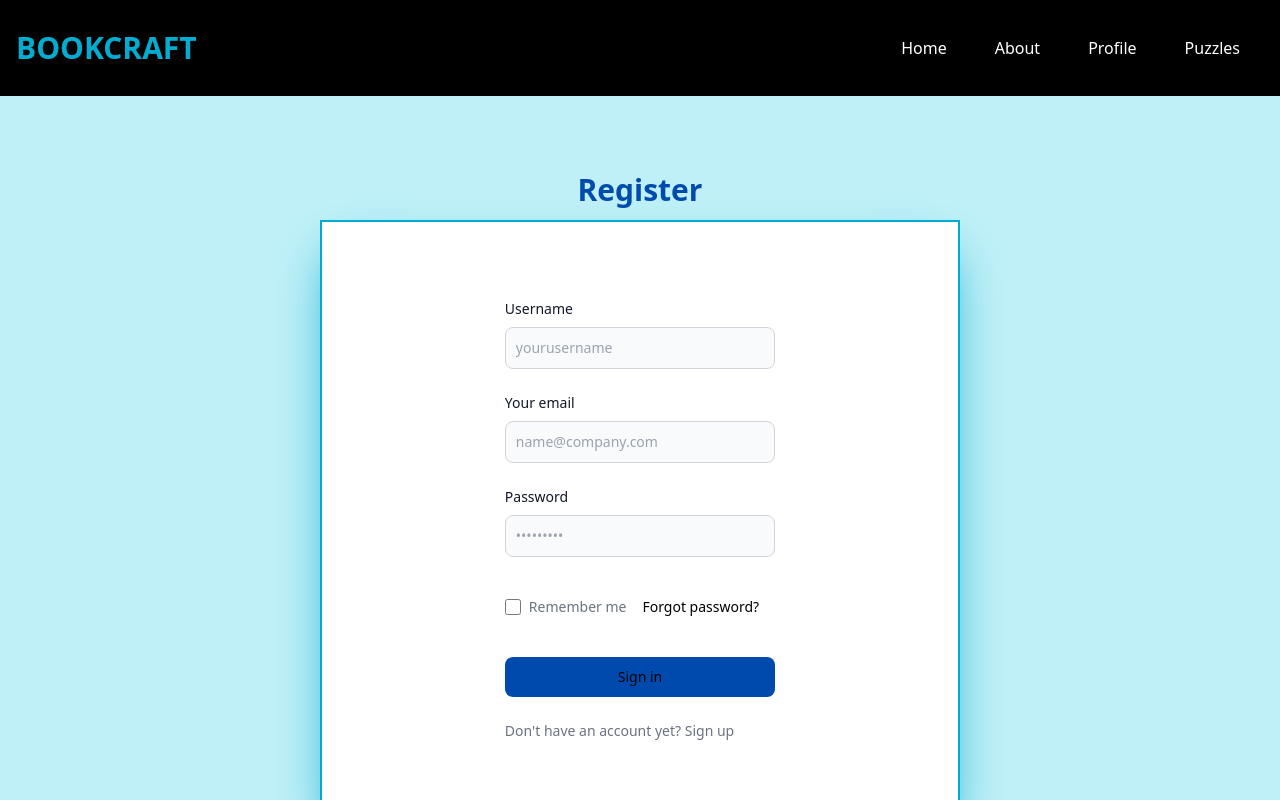
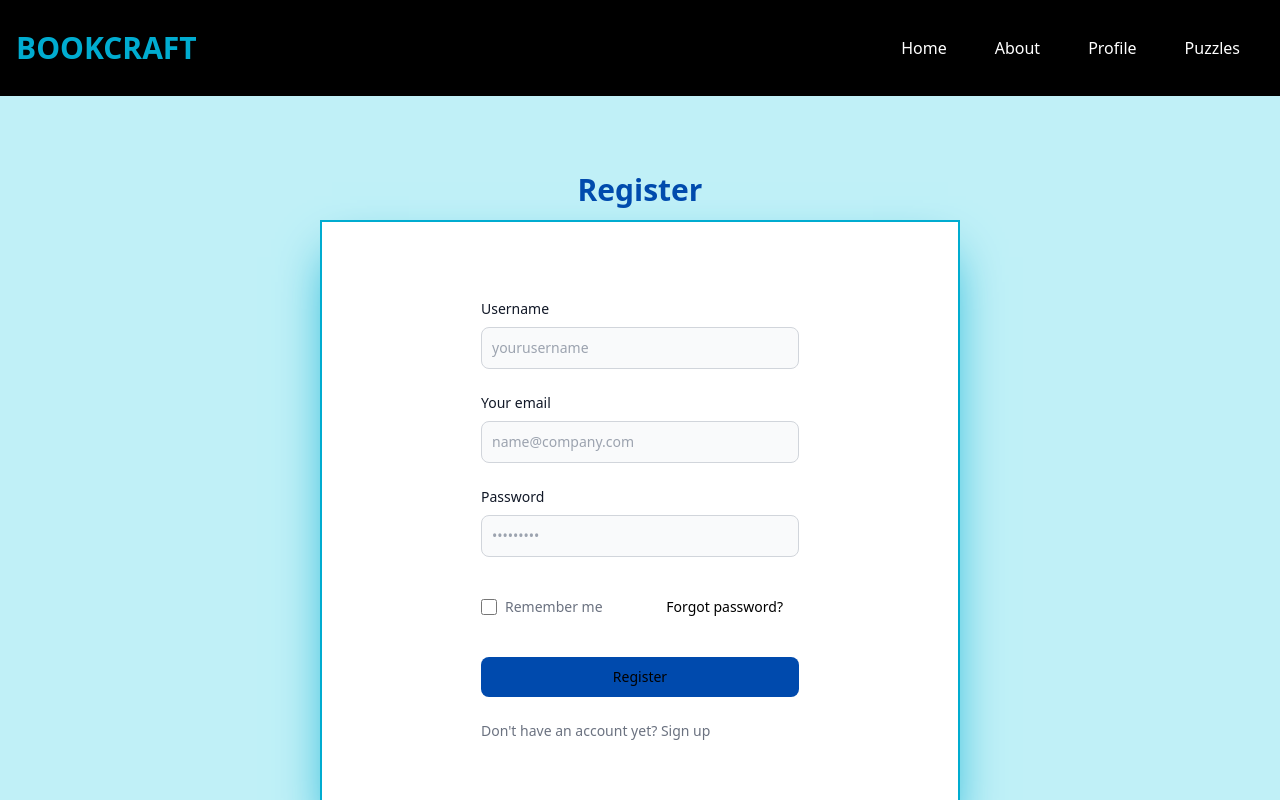
Before and after one commit to 0xAdaugo/Book_Craft, a React (Create React App) app in the folder frontend/book-craft_frontend/: page /register in a window 1280 px wide. Shown: the top 800 px of the page. Built offline with nearby package versions, Linux system fonts and the light colour scheme; a web font is replaced by a local one.

Commit message:
linking login and registration pages to backend

```diff
--- a/frontend/book-craft_frontend/package.json
+++ b/frontend/book-craft_frontend/package.json
@@ -13,6 +13,7 @@
     "react-parallax": "^3.5.1",
     "react-router-dom": "^6.23.1",
     "react-scripts": "5.0.1",
+    "react-toastify": "^10.0.5",
     "react-typed": "^2.0.12",
     "tw-elements-react": "^1.0.0-alpha2",
     "web-vitals": "^2.1.4"
--- a/frontend/book-craft_frontend/src/pages/Login.jsx
+++ b/frontend/book-craft_frontend/src/pages/Login.jsx
@@ -1,39 +1,84 @@
-import { Link } from 'react-router-dom'
-
-import React from 'react'
+import { Link, useNavigate } from 'react-router-dom';
+import React, { useState } from 'react';
+import axios from 'axios';
+import { ToastContainer, toast } from 'react-toastify';
 
 const Login = () => {
+  const navigate = useNavigate();
+  const [inputValue, setInputValue] = useState({
+    email: "",
+    password: ""
+  });
+  const { email, password } = inputValue;
+  const handleChange = (e) => {
+    const { name, value } = e.target;
+    setInputValue({
+      ...inputValue,
+      [name]: value,
+    });
+  };
+  const handleError = (error) => toast.error(error, {position: "top-center"});
+  const handleSuccess = (msg) => toast.success(msg, {position: "top-center"});
+
+  const handleSubmit = async (e) => {
+    e.preventDefault();
+    try {
+      const { data } = await axios.post("http://localhost:5000/login",
+      {
+        ...inputValue,
+      },
+      { withCredentials: true }
+      );
+      const { success, message } = data;
+      if (success) {
+        handleSuccess(message);
+        setTimeout(() => {
+          navigate('/');
+        }, 1000);
+      } else {
+        handleError(message);
+      }
+    } catch (error) {
+      console.log(error);
+    }
+    setInputValue({
+      ...inputValue,
+      email: "",
+      password: "",
+    });
+  };
   return (
     <div className='h-screen w-full p-auto flex justify-center items-center flex-col'>
       <h1 className='text-3xl font-bold text-center text-[#004aad] mb-3'>Log In</h1>
       <div className='w-3/4 h-3/4 border-2 border-[#00ACD0] shadow-2xl shadow-[#00ACD0] bg-white flex justify-center items-center flex-col'>
-      <form className="space-y-4 md:space-y-6" action="#">
+      <form className="space-y-4 md:space-y-6 w-1/2 h-1/2" onSubmit={handleSubmit} action="#">
         <div>
-              <label for="email" className="block mb-2 text-sm font-medium text-gray-900">Your email</label>
-              <input type="email" name="email" id="email" className="bg-gray-50 border border-gray-300 text-gray-900 sm:text-sm rounded-lg focus:ring-primary-600 focus:border-primary-600 block w-full p-2.5 " placeholder="name@company.com" required="" />
+              <label htmlFor="email" className="block mb-2 text-sm font-medium text-gray-900">Your email</label>
+              <input onChange={handleChange} value={email} type="email" name="email" id="email" className="bg-gray-50 border border-gray-300 text-gray-900 sm:text-sm rounded-lg focus:ring-primary-600 focus:border-primary-600 block w-full p-2.5 " placeholder="name@company.com" required={true} />
           </div>
           <div>
-              <label for="password" className="block mb-2 text-sm font-medium text-gray-900">Password</label>
-              <input type="password" name="password" id="password" placeholder="•••••••••" className="bg-gray-50 border border-gray-300 text-gray-900 sm:text-sm rounded-lg focus:ring-primary-600 focus:border-primary-600 block w-full p-2.5" required="" />
+              <label htmlFor="password" className="block mb-2 text-sm font-medium text-gray-900">Password</label>
+              <input onChange={handleChange} value={password} type="password" name="password" id="password" placeholder="•••••••••" className="bg-gray-50 border border-gray-300 text-gray-900 sm:text-sm rounded-lg focus:ring-primary-600 focus:border-primary-600 block w-full p-2.5" required={true} />
           </div>
           <div className="flex items-center justify-between">
               <div className="flex items-start">
                   <div className="flex items-center h-5">
-                    <input id="remember" aria-describedby="remember" type="checkbox" className="w-4 h-4 border border-gray-300 rounded bg-gray-50 focus:ring-3 focus:ring-primary-300" required="" />
+                    <input id="remember" aria-describedby="remember" type="checkbox" className="w-4 h-4 border border-gray-300 rounded bg-gray-50 focus:ring-3 focus:ring-primary-300" required={true} />
                   </div>
                   <div className="ml-2 text-sm">
-                    <label for="remember" className="text-gray-500">Remember me</label>
+                    <label htmlFor="remember" className="text-gray-500">Remember me</label>
                   </div>
               </div>
               <Link className="text-sm font-medium text-primary-600 hover:underline m-4">Forgot password?</Link>
           </div>
           <button type="submit" className="w-full text-black bg-[#004aad] hover:bg-[#477ec6] focus:ring-4 focus:outline-none focus:ring-primary-300 font-medium rounded-lg text-sm px-5 py-2.5 text-center">Sign in</button>
           <p className="text-sm font-light text-gray-500">
-              Don't have an account yet? <Link className="font-medium text-primary-600 hover:underline">Sign up</Link>
+              Don't have an account yet? <Link to={"/register"} className="font-medium text-primary-600 hover:underline">Register</Link>
           </p>
         </form>
 
       </div>
+      <ToastContainer />
     </div>
   )
 }
--- a/frontend/book-craft_frontend/src/pages/Register.jsx
+++ b/frontend/book-craft_frontend/src/pages/Register.jsx
@@ -1,42 +1,90 @@
-import React from 'react';
-import { Link } from 'react-router-dom';
+import React, { useState } from 'react';
+import { Link, useNavigate } from 'react-router-dom';
+import axios from 'axios';
+import { ToastContainer, toast } from 'react-toastify';
 
 const Register = () => {
+  const navigate = useNavigate();
+  const [inputValue, setInputValue] = useState({
+    username: "",
+    email: "",
+    password: ""
+  });
+  const { username, email, password } = inputValue;
+  const handleChange = (e) => {
+    const { name, value } = e.target;
+    setInputValue({
+      ...inputValue,
+      [name]: value,
+    });
+  };
+  const handleError = (error) => toast.error(error, {position: "top-center"});
+  const handleSuccess = (msg) => toast.success(msg, {position: "top-center"});
+
+  const handleSubmit = async (e) => {
+    e.preventDefault();
+    try {
+      const { data } = await axios.post("http://localhost:5000/register",
+      {
+        ...inputValue,
+      },
+      { withCredentials: true }
+      );
+      const { success, message } = data;
+      if (success) {
+        handleSuccess(message);
+        setTimeout(() => {
+          navigate('/');
+        }, 1000);
+      } else {
+        handleError(message);
+      }
+    } catch (error) {
+      console.log(error);
+    }
+    setInputValue({
+      ...inputValue,
+      username: "",
+      email: "",
+      password: "",
+    });
+  };
   return (
     <div className='h-screen w-full p-auto flex justify-center items-center flex-col'>
       <h1 className='text-3xl font-bold text-center text-[#004aad] mb-3'>Register</h1>
       <div className='w-1/2 h-3/4 border-2 border-[#00ACD0] shadow-2xl shadow-[#00ACD0] bg-white flex justify-center items-center flex-col'>
-      <form className="space-y-4 md:space-y-6" action="#">
-      <div>
-              <label for="username" className="block mb-2 text-sm font-medium text-gray-900">Username</label>
-              <input type="text" name="username" id="username" placeholder="yourusername" className="bg-gray-50 border border-gray-300 text-gray-900 sm:text-sm rounded-lg focus:ring-primary-600 focus:border-primary-600 block w-full p-2.5" required="" />
-          </div>
-        <div>
-              <label for="email" className="block mb-2 text-sm font-medium text-gray-900">Your email</label>
-              <input type="email" name="email" id="email" className="bg-gray-50 border border-gray-300 text-gray-900 sm:text-sm rounded-lg focus:ring-primary-600 focus:border-primary-600 block w-full p-2.5 " placeholder="name@company.com" required="" />
+        <form className="space-y-4 md:space-y-6 w-1/2 " action="#" onSubmit={handleSubmit}>
+          <div>
+              <label htmlFor="username" className="block mb-2 text-sm font-medium text-gray-900">Username</label>
+              <input onChange={handleChange} value={username} type="text" name="username" id="username" placeholder="yourusername" className="bg-gray-50 border border-gray-300 text-gray-900 sm:text-sm rounded-lg focus:ring-primary-600 focus:border-primary-600 block w-full p-2.5" required={true} />
           </div>
           <div>
-              <label for="password" className="block mb-2 text-sm font-medium text-gray-900">Password</label>
-              <input type="password" name="password" id="password" placeholder="•••••••••" className="bg-gray-50 border border-gray-300 text-gray-900 sm:text-sm rounded-lg focus:ring-primary-600 focus:border-primary-600 block w-full p-2.5" required="" />
+              <label htmlFor="email" className="block mb-2 text-sm font-medium text-gray-900">Your email</label>
+              <input onChange={handleChange} value={email} type="email" name="email" id="email" className="bg-gray-50 border border-gray-300 text-gray-900 sm:text-sm rounded-lg focus:ring-primary-600 focus:border-primary-600 block w-full p-2.5 " placeholder="name@company.com" required={true} />
+          </div>
+          <div>
+              <label htmlFor="password" className="block mb-2 text-sm font-medium text-gray-900">Password</label>
+              <input onChange={handleChange} value={password} type="password" name="password" id="password" placeholder="•••••••••" className="bg-gray-50 border border-gray-300 text-gray-900 sm:text-sm rounded-lg focus:ring-primary-600 focus:border-primary-600 block w-full p-2.5" required={true} />
           </div>
           <div className="flex items-center justify-between">
               <div className="flex items-start">
                   <div className="flex items-center h-5">
-                    <input id="remember" aria-describedby="remember" type="checkbox" className="w-4 h-4 border border-gray-300 rounded bg-gray-50 focus:ring-3 focus:ring-primary-300" required="" />
+                    <input id="remember" aria-describedby="remember" type="checkbox" className="w-4 h-4 border border-gray-300 rounded bg-gray-50 focus:ring-3 focus:ring-primary-300" required={true} />
                   </div>
                   <div className="ml-2 text-sm">
-                    <label for="remember" className="text-gray-500">Remember me</label>
+                    <label htmlFor="remember" className="text-gray-500">Remember me</label>
                   </div>
               </div>
               <Link className="text-sm font-medium text-primary-600 hover:underline m-4">Forgot password?</Link>
           </div>
-          <button type="submit" className="w-full text-black bg-[#004aad] hover:bg-[#477ec6] focus:ring-4 focus:outline-none focus:ring-primary-300 font-medium rounded-lg text-sm px-5 py-2.5 text-center">Sign in</button>
+          <button type="submit" className="w-full text-black bg-[#004aad] hover:bg-[#477ec6] focus:ring-4 focus:outline-none focus:ring-primary-300 font-medium rounded-lg text-sm px-5 py-2.5 text-center">Register</button>
           <p className="text-sm font-light text-gray-500">
               Don't have an account yet? <Link className="font-medium text-primary-600 hover:underline">Sign up</Link>
           </p>
         </form>
 
       </div>
+      <ToastContainer />
     </div>
   )
 }
```
Also changed, not shown: frontend/book-craft_frontend/src/pages/BookCovers.jsx (+32 -9 lines), 1 other file (tests, documents, lock files or other folders).
